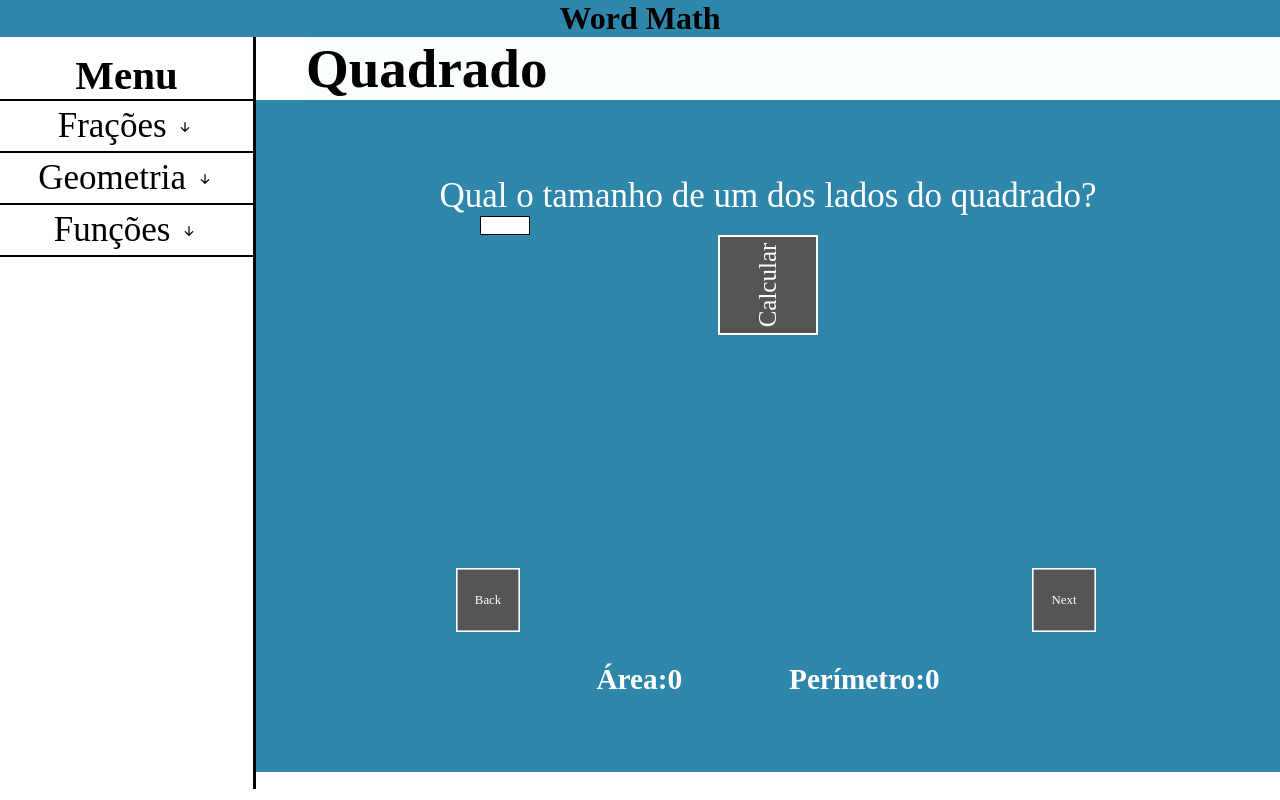
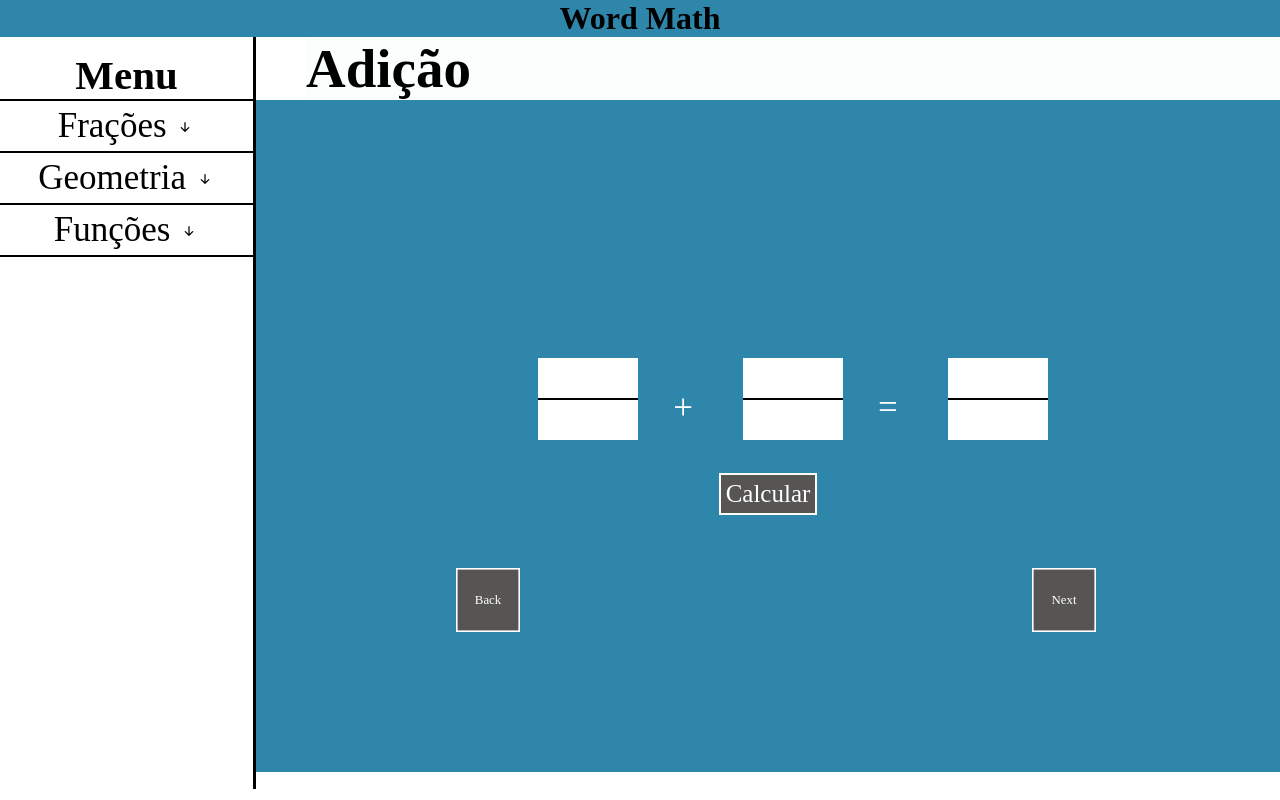
Before and after one commit to Davi-Serrano/Word-Math, a React (Create React App) app: page / in a window 1280 px wide. Built offline with nearby package versions, Linux system fonts and the light colour scheme.

Commit message:
componete fraction addition add

```diff
--- /dev/null
+++ b/src/components/Section/Fraction/Addition/index.js
@@ -0,0 +1,35 @@
+import {Title, Account, FractionStyle, FractNumber, CalcBtn, SinalMath } from "../styled"
+
+
+
+export const Addition = ()=>{
+
+
+    return(
+
+            <div>
+                <Title>Adição</Title>
+                    <Account>
+                        <FractionStyle>
+                                <FractNumber>
+                                    <input type="number" min="1" />
+                                    <input type="number" min="1" />
+                                </FractNumber>
+                                    <SinalMath>+</SinalMath>
+                                <FractNumber>
+                                    <input type="number" min="1" />
+                                    <input type="number" min="1" />
+                                </FractNumber>
+                                <SinalMath>=</SinalMath>
+                                <FractNumber>
+                                    <input type="number" min="1" />
+                                    <input type="number" min="1" />
+                                </FractNumber>
+
+                    </FractionStyle>
+                                <CalcBtn>Calcular</CalcBtn>
+                    </Account>
+
+            </div>
+    )
+}
--- /dev/null
+++ b/src/components/Section/Fraction/styled.js
@@ -0,0 +1,99 @@
+import styled from "styled-components";
+
+export const Title = styled.h2`
+        font-size: 55px;
+
+        margin-left: 50px;
+
+        background-color: #FAFFFD;
+
+`
+
+export const Account = styled.div`
+        display: flex;
+        flex-direction: column;
+        align-items: center;
+        justify-content: center;
+        background-color: #2E86AB;
+    color:white;
+
+    height:84vh;
+    width: 80vw;
+
+`
+
+export const FractionStyle = styled.div`
+
+display: flex;
+    justify-content: center;
+    align-items: center;
+
+
+
+
+    @media(max-width: 800px) {
+                 width: 98vw;
+
+                 label{
+                     padding-left: 15px;
+                 }
+         }
+
+
+
+
+`
+
+export const FractNumber = styled.div`
+    display: flex;
+    flex-direction: column;
+    width: 50px;
+    height: 100px;
+    margin: 0 50px;
+
+
+    input[type=number]::-webkit-inner-spin-button {
+        -webkit-appearance: none;
+
+}
+        input[type=number] {
+            -moz-appearance: textfield;
+            appearance: textfield;
+
+}
+
+        input{
+            width: 100px;
+
+            font-size: 35px;
+
+            border: none;
+            border: 0px solid black;
+            text-align: center;
+        }
+
+        input:last-child{
+            border-top: 2px solid black;
+        }
+
+`
+
+export const CalcBtn = styled.div`
+
+            font-size: 25px;
+            padding: 5px;
+            margin-top: 15px;
+            border: 2px solid white;
+            background-color: #565554;
+
+            transition: 0.5s ;
+             &:hover{
+                 transform: translateY(-5px);
+                 cursor: pointer;
+             }
+`
+export const SinalMath = styled.div`
+    font-size: 35px;
+    margin-left: 35px;
+
+`
--- a/src/components/Section/Geometric/geometric.js
+++ b/src/components/Section/Geometric/geometric.js
@@ -6,6 +6,7 @@ import { Square } from "./Square"
 import { Rectangle } from "./Rectangle"
 import { Circle } from "./Circle"
 import { Triangle } from "./Triangule"
+import { Addition } from "../Fraction/Addition"
 
 export const Geometric = () =>{
 
@@ -37,7 +38,7 @@ export const Geometric = () =>{
 
            <div>
 
-                <Square />
+                <Addition />
 
 
 
```
